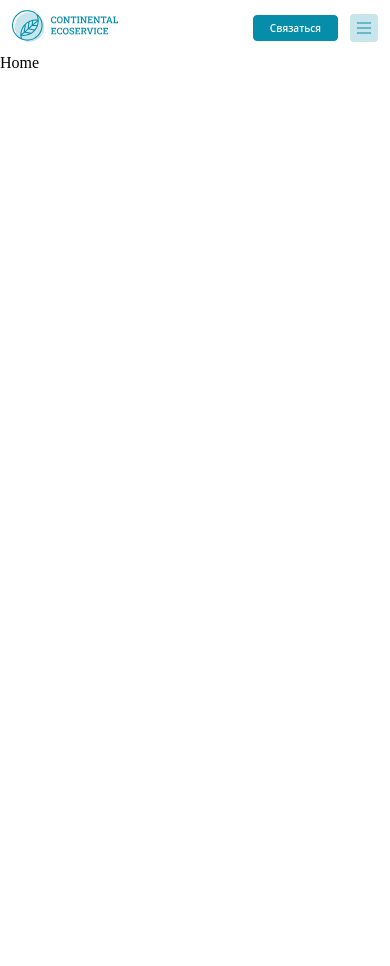
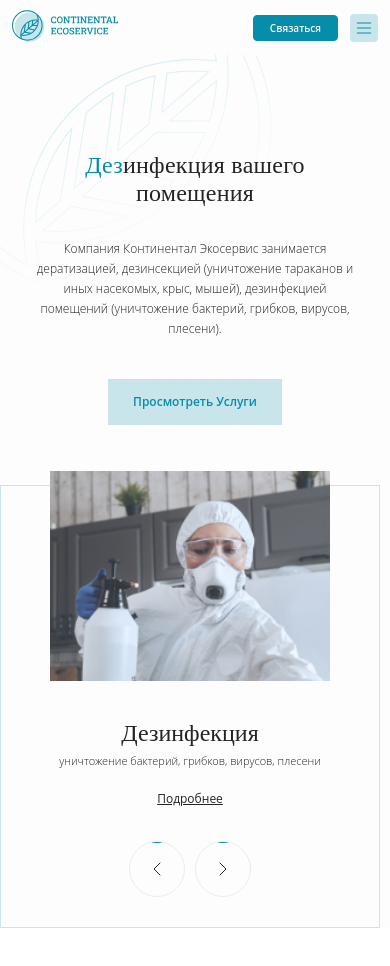
Before and after one commit to continentalecoservice/continental-eco.ru, a Gatsby site: page / in a window 390 px wide. Before the commit the page ends 844 px from the top, so only its background shows below. Built offline with nearby package versions, Linux system fonts and the light colour scheme; Gatsby itself is replaced by a stand-in of ours; what react-toast-notifications would draw is missing.

Commit message:
finished first section on home page

```diff
--- a/package.json
+++ b/package.json
@@ -38,6 +38,7 @@
     "react-helmet": "^6.1.0",
     "react-responsive": "^8.2.0",
     "react-responsive-modal": "^6.0.1",
+    "react-slick": "^0.28.0",
     "react-toast-notifications": "^2.4.3"
   },
   "devDependencies": {
--- a/src/components/header/styles/index.module.css
+++ b/src/components/header/styles/index.module.css
@@ -1,10 +1,14 @@
 .header {
+  top: 0;
+  left: 0;
+  right: 0;
+  z-index: 10;
   display: flex;
+  position: fixed;
+  padding: 24px 64px;
   align-items: center;
-  background-color: transparent;
+  background-color: #FDFDFD;
   justify-content: space-between;
-
-  padding: 24px 64px;
 }
 
 .rightBlock {
--- /dev/null
+++ b/src/components/home/firstSection/index.tsx
@@ -0,0 +1,25 @@
+import React from 'react';
+
+// @ts-ignore
+import ImgOfSection from '../../../images/imgOfFirstScreen.png';
+import { SliderAboutDesinfection } from './slider';
+// @ts-ignore
+import styles from './styles/home.module.css';
+
+const FirstSection = () => {
+  return (
+    <div className={styles.firstSection}>
+      <div className={styles.titleAndDescription}>
+        <h1 className={styles.title}><span>Дез</span>инфекция вашего помещения</h1>
+        <p className={styles.description}>Компания Континентал Экосервис занимается дератизацией, дезинсекцией
+        (уничтожение тараканов и иных насекомых, крыс, мышей), дезинфекцией помещений
+             (уничтожение бактерий, грибков, вирусов, плесени).</p>
+        <button className={styles.viewService}>Просмотреть услуги</button>
+      </div>
+      <SliderAboutDesinfection />
+      <img src={ImgOfSection} className={styles.imgOfSection} alt="Дезинфекция вашего помещения" />
+    </div>
+  );
+};
+
+export { FirstSection };
--- /dev/null
+++ b/src/components/home/firstSection/slider/index.tsx
@@ -0,0 +1,83 @@
+import React, { useRef } from 'react';
+// @ts-ignore
+import Slider from "react-slick";
+
+// @ts-ignore
+import Img1 from '../../../../images/slider/img1.jpg';
+// @ts-ignore
+import ArrowLeftSVG from '../../../../images/svg/arrowLeft.svg';
+// @ts-ignore
+import ArrowRightSVG from '../../../../images/svg/arrowRight.svg';
+// @ts-ignore
+import styles from './styles/slider.module.css';
+
+type SliderAboutDesinfectionType = {
+  current: {
+    slickNext: () => void
+    slickPrev: () => void
+  }
+}
+export const SliderAboutDesinfection = () => {
+  // @ts-ignore
+  const customSlider: SliderAboutDesinfectionType = useRef({});
+
+  const settings = {
+    speed: 500,
+    dots: false,
+    arrows: false,
+    infinite: true,
+    slidesToShow: 1,
+    slidesToScroll: 1
+  };
+
+  const next = () => {
+    customSlider.current.slickNext();
+  }
+  const previous = () => {
+    customSlider.current.slickPrev();
+  }
+
+  return (
+    <div className={styles.sliderWrap}>
+      <div className={styles.sliderItemsWrap}>
+       {/* @ts-ignore */}
+        <Slider ref={slider => customSlider.current = slider}
+          {...settings}
+        >
+          <div>
+            <div className={styles.item}>
+              <div className={styles.imgWrap}>
+                <img className={styles.img} src={Img1} />
+              </div>
+              <div>
+                <h2 className={styles.title}>Дезинфекция</h2>
+                <p className={styles.description}>уничтожение бактерий, грибков, вирусов, плесени</p>
+                <a className={styles.more}>Подробнее</a>
+              </div>
+            </div>
+          </div>
+          <div>
+            <div className={styles.item}>
+              <div className={styles.imgWrap}>
+                <img className={styles.img} src={Img1} />
+              </div>
+              <div>
+                <h2 className={styles.title}>Дезинфекция</h2>
+                <p className={styles.description}>уничтожение бактерий, грибков, вирусов, плесени</p>
+                <a className={styles.more}>Подробнее</a>
+              </div>
+            </div>
+          </div>
+        </Slider>
+      </div>
+      <div className={styles.navigationOfSlider}>
+        <button className={styles.navigationButton} onClick={previous}>
+          <ArrowLeftSVG />
+        </button>
+        <button className={styles.navigationButton} onClick={next}>
+          <ArrowRightSVG />
+        </button>
+      </div>
+    </div>
+  )
+};
--- /dev/null
+++ b/src/components/home/firstSection/slider/styles/slider.module.css
@@ -0,0 +1,188 @@
+.sliderWrap {
+  display: flex;
+  padding: 33px 0;
+  margin: 0 128px;
+  border: 1px solid #C8E5EB;
+}
+
+.sliderItemsWrap {
+  max-width: 730px;
+  margin-left: -64px;
+}
+
+.navigationOfSlider {
+  display: flex;
+  margin-left: 125px;
+  align-items: center;
+  justify-content: center;
+}
+
+.navigationButton {
+  width: 56px;
+  height: 56px;
+  display: flex;
+  margin: 0 5px;
+  cursor: pointer;
+  position: relative;
+  align-items: center;
+  border-radius: 64px;
+  justify-content: center;
+  border: 1px solid #ECECEC;
+  background-color: transparent;
+}
+
+.navigationButton:after {
+  top: 0;
+  width: 10px;
+  content: '';
+  height: 1px;
+  position: absolute;
+  border-radius: 100%;
+  background-color: #068DAA;
+}
+
+.item {
+  display: flex;
+  align-items: center;
+}
+
+.imgWrap {
+  margin-right: clamp(10px, 10vw, 60px);
+}
+
+.img {
+  width: 240px;
+  height: 180px;
+}
+
+.title {
+  line-height: 1;
+  font-size: 40px;
+  color: #242424;
+  margin-bottom: 24px;
+  font-weight: normal;
+  font-family: 'Roboto Slab', serif;
+}
+
+.description {
+  font-size: 16px;
+  color: #242424;
+  font-weight: 300;
+  margin-bottom: 24px;
+  font-family: 'Open Sans', sans-serif;
+}
+
+.more {
+  line-height: 1;
+  font-size: 20px;
+  color: #242424;
+  text-transform: capitalize;
+  text-decoration-line: underline;
+  font-family: 'Open Sans', sans-serif;
+}
+
+@media(max-width: 1280px) {
+  .navigationOfSlider {
+    margin-left: 32px;
+  }
+
+  .sliderWrap {
+    margin: 0 64px;
+  }
+
+  .sliderItemsWrap {
+    margin-left: -28px;
+  }
+
+  .title {
+    font-size: 24px;
+    line-height: 24px;
+    margin-bottom: 8px;
+  }
+
+  .description {
+    font-size: 11px;
+    line-height: 16px;
+    margin-bottom: 20px;
+  }
+
+  .more {
+    font-size: 12px;
+    line-height: 20px;
+  }
+
+  .sliderItemsWrap {
+    max-width: 502px;
+  }
+
+  .img {
+    width: 160px;
+    height: 120px;
+  }
+
+  .imgWrap {
+    margin-right: clamp(10px, 5vw, 50px);
+  }
+}
+
+@media(max-width: 1080px) {
+   .more {
+    margin-bottom: 113px;
+  }
+
+  .imgWrap {
+    margin-right: clamp(10px, 5vw, 40px);
+  }
+
+  .item .img {
+    margin: auto;
+    width: 100%;
+    height: auto;
+  }
+
+  .title {
+    margin-top: 40px;
+  }
+
+  .navigationOfSlider {
+    margin: 0;
+  }
+
+  .sliderWrap {
+    padding: 0;
+    margin: 0 20px 0 40px;
+  }
+}
+
+@media(max-width: 680px) {
+
+  .item {
+    text-align: center;
+    display: block;
+    margin: auto;
+    max-width: 280px;
+  }
+
+  .imgWrap {
+    margin-right: 0;
+  }
+
+  .navigationOfSlider {
+    margin: 0;
+  }
+
+  .sliderItemsWrap {
+    max-width: 300px;
+    margin: -15px auto 0;
+  }
+
+  .more {
+    margin-bottom: 32px;
+  }
+
+  .sliderWrap {
+    padding: 0 0 30px;
+    margin: 0 10px 58px 0px;
+    flex-direction: column;
+  }
+}
--- /dev/null
+++ b/src/components/home/firstSection/styles/home.module.css
@@ -0,0 +1,164 @@
+.firstSection {
+  padding-top: 56px;
+  position: relative;
+  background: url('../../../../images/icon.png') #FDFDFD no-repeat 0 -80px;
+}
+
+.titleAndDescription {
+  margin-bottom: 146px;
+}
+
+.title {
+  line-height: 1;
+  color: #242424;
+  margin-bottom: 32px;
+  letter-spacing: 0.01em;
+  font-family: 'Roboto Slab', serif;
+}
+
+.title span {
+  color: #068DAA;
+}
+
+.description {
+  font-weight: 300;
+  color: #242424;
+  margin-bottom: 32px;
+  font-family: 'Open Sans', sans-serif;
+}
+
+.viewService {
+  font-size: 12px;
+  font-weight: 600;
+  color: #068DAA;
+  line-height: 12px;
+  padding: 16px 24px;
+  text-transform: capitalize;
+  background-color: #C8E5EB;
+  border: 1px solid #C8E5EB;
+  font-family: 'Open Sans', sans-serif;
+}
+
+.imgOfSection {
+  top: 0;
+  right: 64px;
+  position: absolute;
+}
+
+@media(min-width: 1550px) {
+  .title {
+    line-height: 1;
+    font-size: 64px;
+  }
+
+  .imgOfSection {
+    max-height: clamp(300px, 70vh, 600px);
+  }
+
+  .titleAndDescription {
+    max-width: 672px;
+    margin-left: 12vw;
+  }
+
+  .description {
+    font-size: 16px;
+    line-height: 20px;
+  }
+}
+
+@media(max-width: 1550px) {
+  .title {
+    font-size: 48px;
+    line-height: 52px;
+  }
+
+  .imgOfSection {
+    max-height: clamp(300px, 70vh, 550px);
+  }
+
+  .titleAndDescription {
+    margin-left: 10vw;
+    max-width: 512px;
+  }
+
+  .description {
+    font-size: 12px;
+    line-height: 28px;
+  }
+}
+
+@media(max-width: 1280px) {
+  .imgOfSection {
+    right: 34px;
+  }
+
+  .titleAndDescription {
+    margin-left: 8vw;
+  }
+}
+
+@media(max-width: 1150px) {
+  .imgOfSection {
+    right: 0;
+  }
+
+  .titleAndDescription {
+    margin-left: clamp(14px, 12vh, 64px);
+  }
+}
+
+@media(max-width: 1080px) {
+  .imgOfSection {
+    display: none;
+  }
+
+  .title {
+    margin-top: 40px;
+    font-size: 40px;
+    line-height: 44px;
+    margin-bottom: 32px;
+  }
+
+  .description {
+    font-size: 14px;
+    line-height: 24px;
+    margin-bottom: 40px;
+  }
+
+  .titleAndDescription {
+    max-width: 480px;
+    text-align: center;
+    padding: 0 32px;
+    margin: 0 auto 60px;
+  }
+
+  .sliderWrap {
+    margin: 0 32px 0 64px;
+  }
+}
+
+@media(max-width: 680px) {
+  .firstSection {
+    background: url('../../../../images/iconHomeMobile.png') #FDFDFD no-repeat 0 -30px;
+  }
+
+  .titleAndDescription {
+    max-width: 430px;
+    text-align: center;
+    padding: 0 32px;
+    margin: 0 auto 60px;
+  }
+
+  .title {
+    font-size: 24px;
+    line-height: 28px;
+    margin-bottom: 32px;
+  }
+
+  .description {
+    font-size: 12px;
+    line-height: 20px;
+    margin-bottom: 40px;
+  }
+
+}
--- a/src/layouts/index.tsx
+++ b/src/layouts/index.tsx
@@ -1,12 +1,16 @@
 import React, { FC } from 'react';
 import { ToastProvider } from 'react-toast-notifications';
+import { Header } from '../components/header';
 import { ModalsProvider } from '../components/modalsProvider';
+
+import styles from './styles/layout.module.css';
 
 const Layout: FC = ({ children }) => {
   return (
     <ToastProvider>
       <ModalsProvider>
-        {children}
+        <Header />
+        <main className={styles.offsetTop}>{children}</main>
       </ModalsProvider>
     </ToastProvider>
   );
--- /dev/null
+++ b/src/layouts/styles/layout.module.css
@@ -0,0 +1,9 @@
+.offsetTop {
+  margin-top: 95px;
+}
+
+@media(max-width: 768px) {
+  .offsetTop {
+    margin-top: 55px;
+  }
+}
--- a/src/pages/index.tsx
+++ b/src/pages/index.tsx
@@ -1,13 +1,9 @@
 import React from "react"
-import { Header } from "../components/header"
+import { FirstSection } from "../components/home/firstSection";
 
 const IndexPage = () => {
   return (
-    <main>
-      <Header />
-
-      Home
-    </main>
+    <FirstSection />
   )
 }
 
--- a/src/styles/global.css
+++ b/src/styles/global.css
@@ -142,3 +142,104 @@ table {
   border-collapse: collapse;
   border-spacing: 0;
 }
+
+.slick-list,
+.slick-slider,
+.slick-track {
+  position: relative;
+  display: block
+}
+
+.slick-loading .slick-slide,
+.slick-loading .slick-track {
+  visibility: hidden
+}
+
+.slick-slider {
+  box-sizing: border-box;
+  -webkit-user-select: none;
+  -moz-user-select: none;
+  -ms-user-select: none;
+  user-select: none;
+  -webkit-touch-callout: none;
+  -khtml-user-select: none;
+  -ms-touch-action: pan-y;
+  touch-action: pan-y;
+  -webkit-tap-highlight-color: transparent
+}
+
+.slick-list {
+  overflow: hidden;
+  margin: 0;
+  padding: 0
+}
+
+.slick-list:focus {
+  outline: 0
+}
+
+.slick-list.dragging {
+  cursor: pointer;
+  cursor: hand
+}
+
+.slick-slider .slick-list,
+.slick-slider .slick-track {
+  -webkit-transform: translate3d(0, 0, 0);
+  -moz-transform: translate3d(0, 0, 0);
+  -ms-transform: translate3d(0, 0, 0);
+  -o-transform: translate3d(0, 0, 0);
+  transform: translate3d(0, 0, 0)
+}
+
+.slick-track {
+  top: 0;
+  left: 0
+}
+
+.slick-track:after,
+.slick-track:before {
+  display: table;
+  content: ''
+}
+
+.slick-track:after {
+  clear: both
+}
+
+.slick-slide {
+  display: none;
+  float: left;
+  height: 100%;
+  min-height: 1px
+}
+
+[dir=rtl] .slick-slide {
+  float: right
+}
+
+.slick-slide img {
+  display: block
+}
+
+.slick-slide.slick-loading img {
+  display: none
+}
+
+.slick-slide.dragging img {
+  pointer-events: none
+}
+
+.slick-initialized .slick-slide {
+  display: block
+}
+
+.slick-vertical .slick-slide {
+  display: block;
+  height: auto;
+  border: 1px solid transparent
+}
+
+.slick-arrow.slick-hidden {
+  display: none
+}
```
Also changed, not shown: src/components/modalsProvider/index.tsx (+5 -5 lines), src/images/icon.png (added), src/images/iconHomeMobile.png (added), src/images/imgOfFirstScreen.png (added), src/images/slider/img1.jpg (added), src/images/svg/arrowLeft.svg (added), src/images/svg/arrowRight.svg (added), 1 other file.
